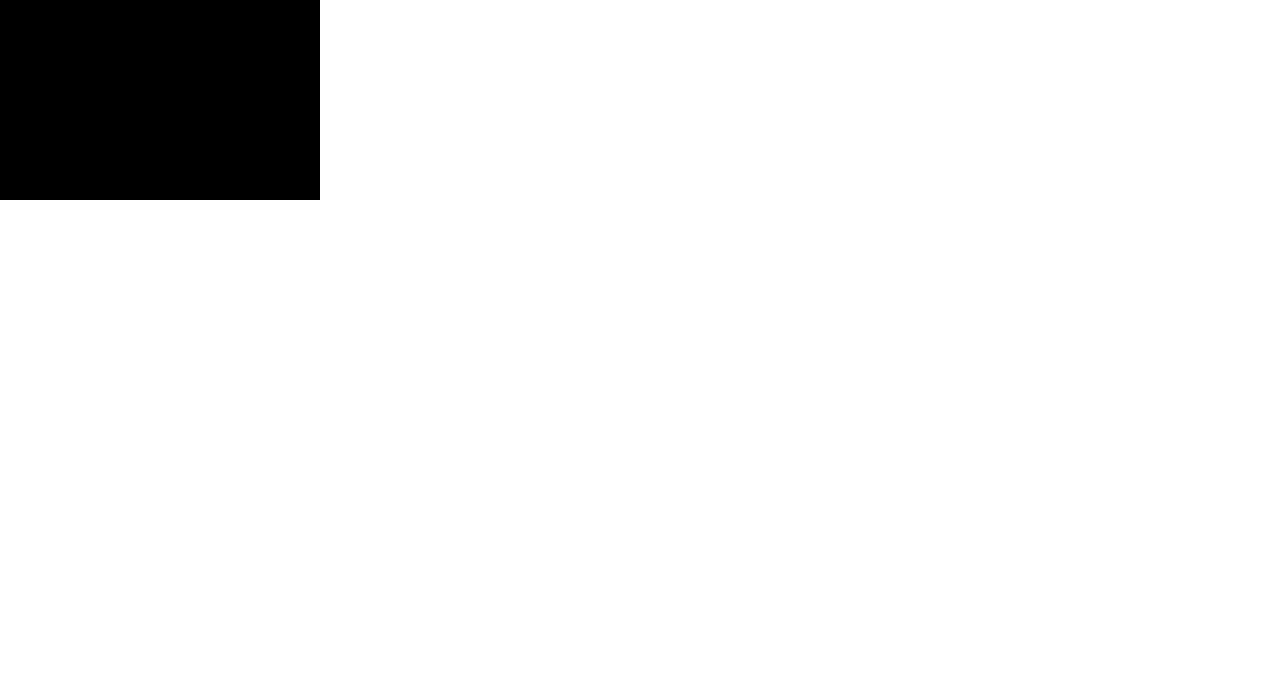
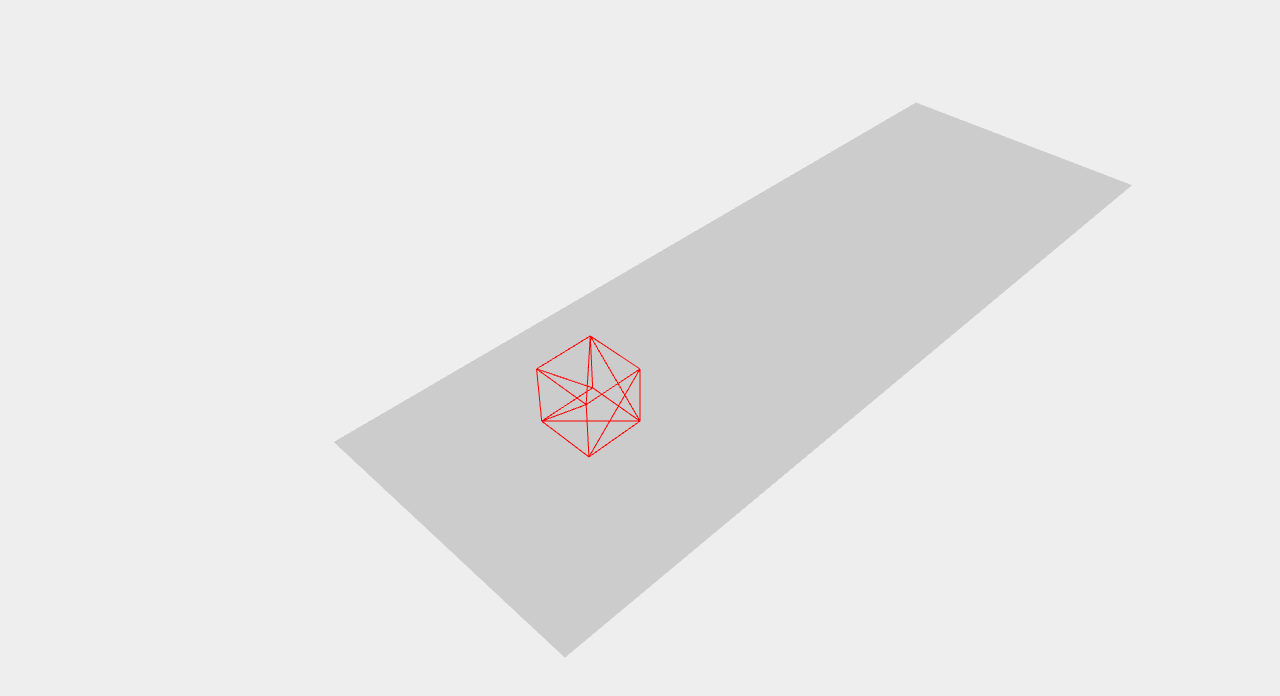
Before and after one commit to hodgesbe/ZornNumberLineGame, a plain HTML site: page play2.html in a window 1280 px wide. Drawn offline with nearby package versions, Linux system fonts and the light colour scheme.

Commit message:
Got the tester files working

```diff
--- a/play2.html
+++ b/play2.html
@@ -8,11 +8,12 @@
     <script src="https://code.jquery.com/jquery-2.1.4.min.js"></script>
     <!-- Include required libraries for three.js    -->
     <script src="assets/three.js"></script>
+    <script src="scripts/play.js"></script>
 </head>
 <body>
 <!--    Div for three.js/WebGL output -->
 <div id="WebGL-output"></div>
-<script src="scripts/play.js">
+<script>
     window.onload = init;
 </script>
 </body>
--- a/scripts/play.js
+++ b/scripts/play.js
@@ -8,56 +8,63 @@ try{
 } catch(e) {}
 
 function init(){
-
-}
 //  Resize factor
-var resReduce = 4;
-
+    var canvasSizeReduce = 1;
 //  Get window size from browser
-var canvasWidth = window.innerWidth / resReduce;
-var canvasHeight = window.innerHeight / resReduce;
-
-
-//  Create a renderer object
-var renderer = new THREE.WebGLRenderer({antialias:true});
-//  Set the size of the renderer to the window size from above
-renderer.setSize(canvasWidth , canvasHeight);
-renderer.setClearColor(0x000000,1);
-//  Attache the renderer to the DOM
-document.body.appendChild(renderer.domElement);
+    var canvasWidth = window.innerWidth / canvasSizeReduce;
+    var canvasHeight = window.innerHeight / canvasSizeReduce;
 
 //  Create a new scene
-var scene = new THREE.Scene();
+    var scene = new THREE.Scene();
 
 //  Create a new camera using PerspectiveCamera(FOV, ratio, closestDrawableObject, farthestDrawableObject);
 //  Field Of View, Ratio (usually canvasHeight/canvasWidth)
-var camera = new THREE.PerspectiveCamera(45, canvasWidth / canvasHeight, 0.1, 1000);
+    var camera = new THREE.PerspectiveCamera(45, canvasWidth / canvasHeight, 0.1, 1000);
+
+//  Create a renderer object
+    var renderer = new THREE.WebGLRenderer({antialias:true});
+    renderer.setClearColor(0xEEEEEE);
+    renderer.setSize(canvasWidth , canvasHeight);
+
+//  New Geometry Object
+    var planeGeometry = new THREE.PlaneGeometry(60,20,1,1);
+    var planeMaterial = new THREE.MeshBasicMaterial({color: 0xcccccc});
+    var plane = new THREE.Mesh(planeGeometry,planeMaterial);
+    plane.rotation.x = -0.5 * Math.PI;
+    plane.position.x = 15;
+    plane.position.y = 0;
+    plane.position.z = 0;
+
+    scene.add(plane);
+
+//  New Geometry Object
+    var cubeGeometry = new THREE.BoxGeometry(4,4,4);
+    var cubeMaterial = new THREE.MeshBasicMaterial({color: 0xff0000, wireframe: true});
+    cubeMaterial.wireframe = true;
+    var cube = new THREE.Mesh(cubeGeometry,cubeMaterial);
+
+    cube.position.x = -4;
+    cube.position.y = 3;
+    cube.position.z = 0;
+
+    scene.add(cube);
 
 //  Position the camera in relation to the origin
-camera.position.y = 160;
-camera.position.z = 400;    //  Z coordinate is the positive direction towards the viewer (ie: higher = closer)
+    camera.position.x = -30;
+    camera.position.y = 40;
+    camera.position.z = 30;  //  Z coordinate is the positive direction towards the viewer (ie: higher = closer)
+    camera.lookAt(scene.position);
+
+
+//  Attache the renderer to the DOM
+    document.getElementById("WebGL-output").appendChild(renderer.domElement);
+    renderer.render(scene, camera);
+
 
 //  Add camera to scene
-scene.add(camera);
+    scene.add(camera);
 
-//  Create cube and material objects
-var cubeGeometry = new THREE.CubeGeometry(10,10,10);
-var cubeMaterial = new THREE.MeshLambertMaterial( {color: 0x1ec876} );
-//  Use the cube and material objects to create a new mesh
-var cube = new THREE.Mesh(cubeGeometry, cubeMaterial);
-
-//  Position the cube to the origin
-cube.rotation.y = Math.PI * 15 / 180;
-
-//  Add the cube to the scene
-scene.add(cube);
-
-//  Render the scene
-renderer.render(scene, camera);
-
-
-
-
+}
 //  DEBUGGING CODE
 function webgl_detect()
 {
```
